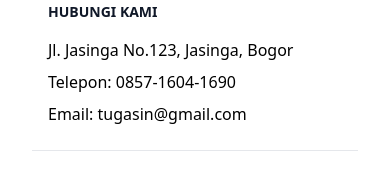
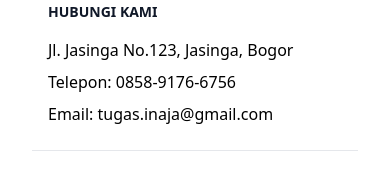
Before and after one commit to Dimas712/Toko_online, a Next.js app: page /layanan in a window 390 px wide. Shown: the part 2659-2835 px from the top of the page. Built offline with nearby package versions, Linux system fonts and the light colour scheme.

Commit message:
`Update links and phone number in LayananPage and Footer components`

```diff
--- a/src/app/layanan/page.jsx
+++ b/src/app/layanan/page.jsx
@@ -1,7 +1,6 @@
 "use client";
 
 import Image from "next/image";
-import Link from "next/link";
 
 const products = [
   {
@@ -77,11 +76,17 @@
             <div className="p-4">
               <h3 className="font-semibold text-gray-800">{product.name}</h3>
 
-              <Link href={`/layanan/${product.id}`}>
+              <a
+                href={`https://wa.me/6285891766756?text=${encodeURIComponent(
+                  `Halo, saya ingin memesan layanan ${product.name}`
+                )}`}
+                target="_blank"
+                rel="noopener noreferrer"
+              >
                 <button className="mt-2 bg-orange-500 text-white px-4 py-2 rounded hover:bg-orange-600 w-full cursor-pointer">
                   Pesan Sekarang
                 </button>
-              </Link>
+              </a>
             </div>
           </div>
         ))}
--- a/src/component/Footer.jsx
+++ b/src/component/Footer.jsx
@@ -54,10 +54,10 @@
                   <p>Jl. Jasinga No.123, Jasinga, Bogor</p>
                 </li>
                 <li>
-                  <p>Telepon: 0857-1604-1690</p>
+                  <p>Telepon: 0858-9176-6756</p>
                 </li>
                 <li>
-                  <p>Email: tugasin@gmail.com</p>
+                  <p>Email: tugas.inaja@gmail.com</p>
                 </li>
               </ul>
             </div>
```
